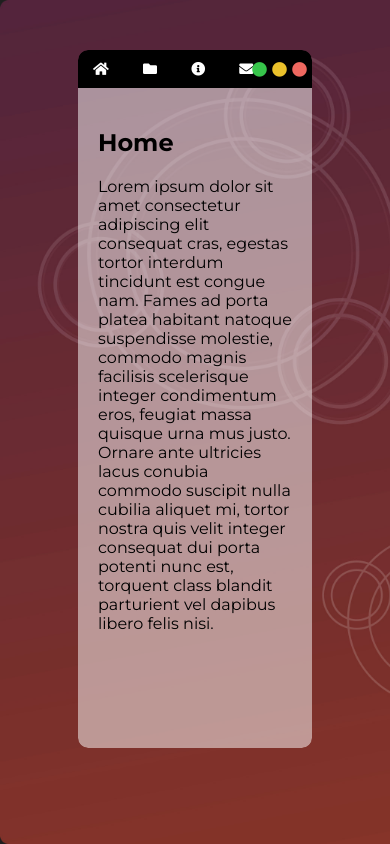
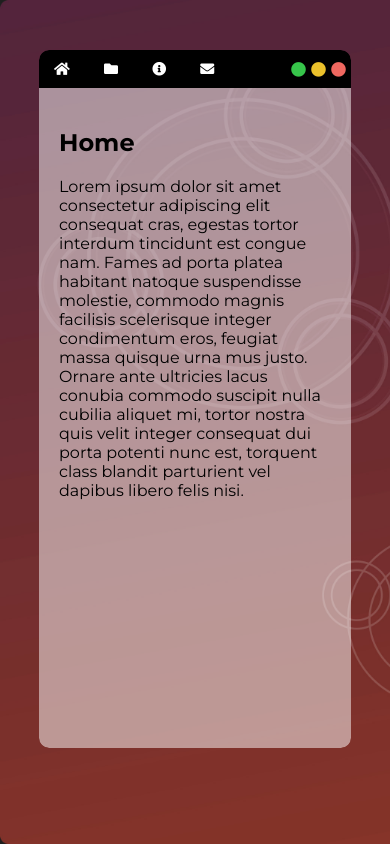
Before and after one commit to Joaquin694/Joaquin694.github.io, a plain HTML site: page index.html in a window 390 px wide. Drawn offline with Linux system fonts and the light colour scheme.

Commit message:
Corigiendo errores Responsive

```diff
--- a/index.html
+++ b/index.html
@@ -4,7 +4,14 @@
     <meta charset="UTF-8">
     <meta name="viewport" content="width=device-width, initial-scale=1.0">
     <title>Portfolio - Your Name</title>
+
+    <link href="https://fonts.googleapis.com/css2?family=Montserrat:wght@400;700&display=swap" rel="stylesheet">
+    <link rel="stylesheet" href="https://cdnjs.cloudflare.com/ajax/libs/font-awesome/5.15.4/css/all.min.css">
+</head>
+<body>
+
     <style>
+
 	body {
 	    margin: 0;
 	    padding: 0;
@@ -99,6 +106,11 @@ body {
 	}
 
 	@media only screen and (max-width: 768px) {
+	    .container {
+	    width: 80%;
+	    margin: 50px auto;
+	    }
+
 	    .navbar2 {
 		background-color: #000;
 		padding: 2px 0;
@@ -130,10 +142,6 @@ body {
 	    }
 	}
     </style>
-    <link href="https://fonts.googleapis.com/css2?family=Montserrat:wght@400;700&display=swap" rel="stylesheet">
-    <link rel="stylesheet" href="https://cdnjs.cloudflare.com/ajax/libs/font-awesome/5.15.4/css/all.min.css">
-</head>
-<body>
     <div class="container">
         <div class="navbar">
             <a href="#" onclick="mostrarSeccion('home')"><i class="fas fa-home"></i> Home</a>
```
Lines whose indentation alone changed are shown as unchanged.
